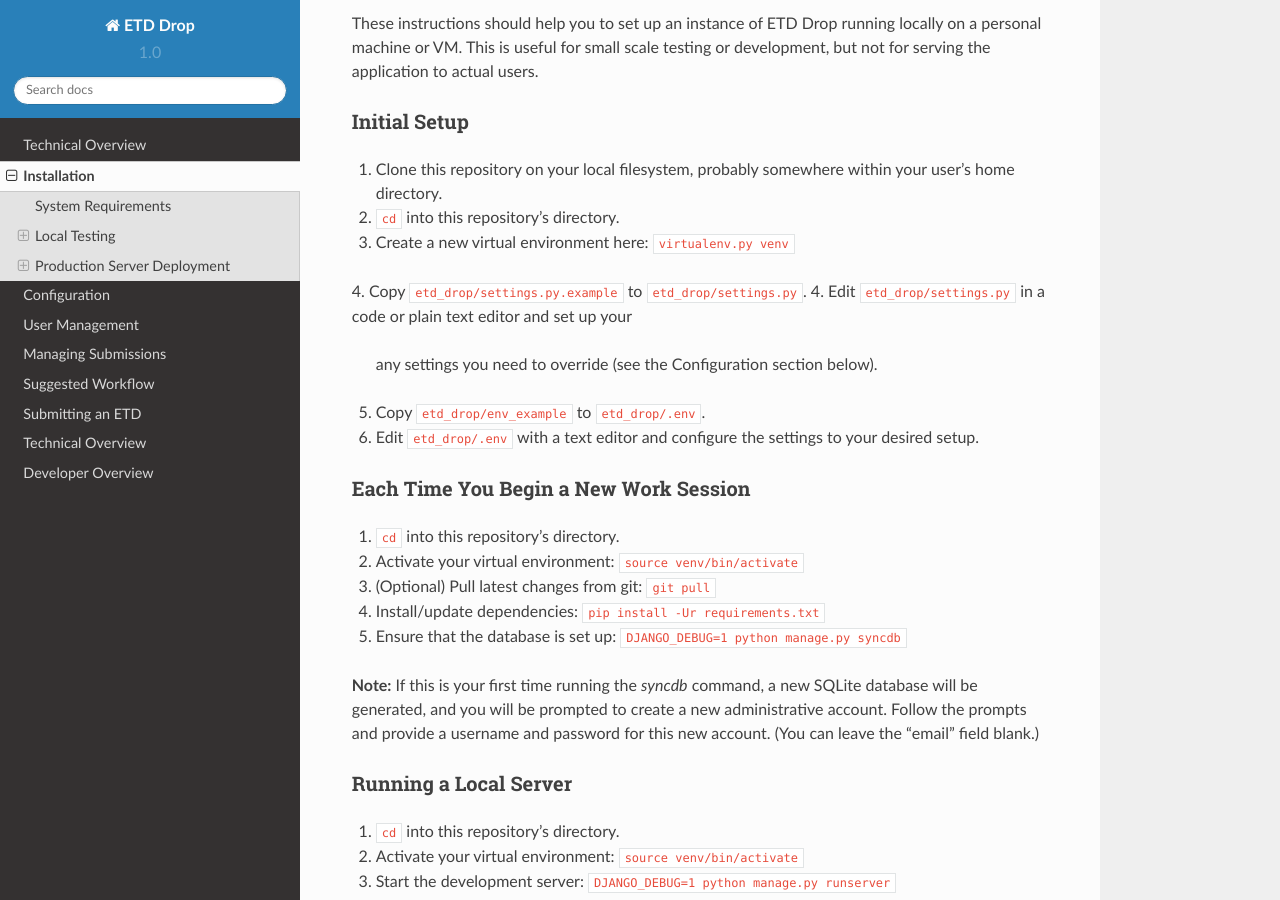
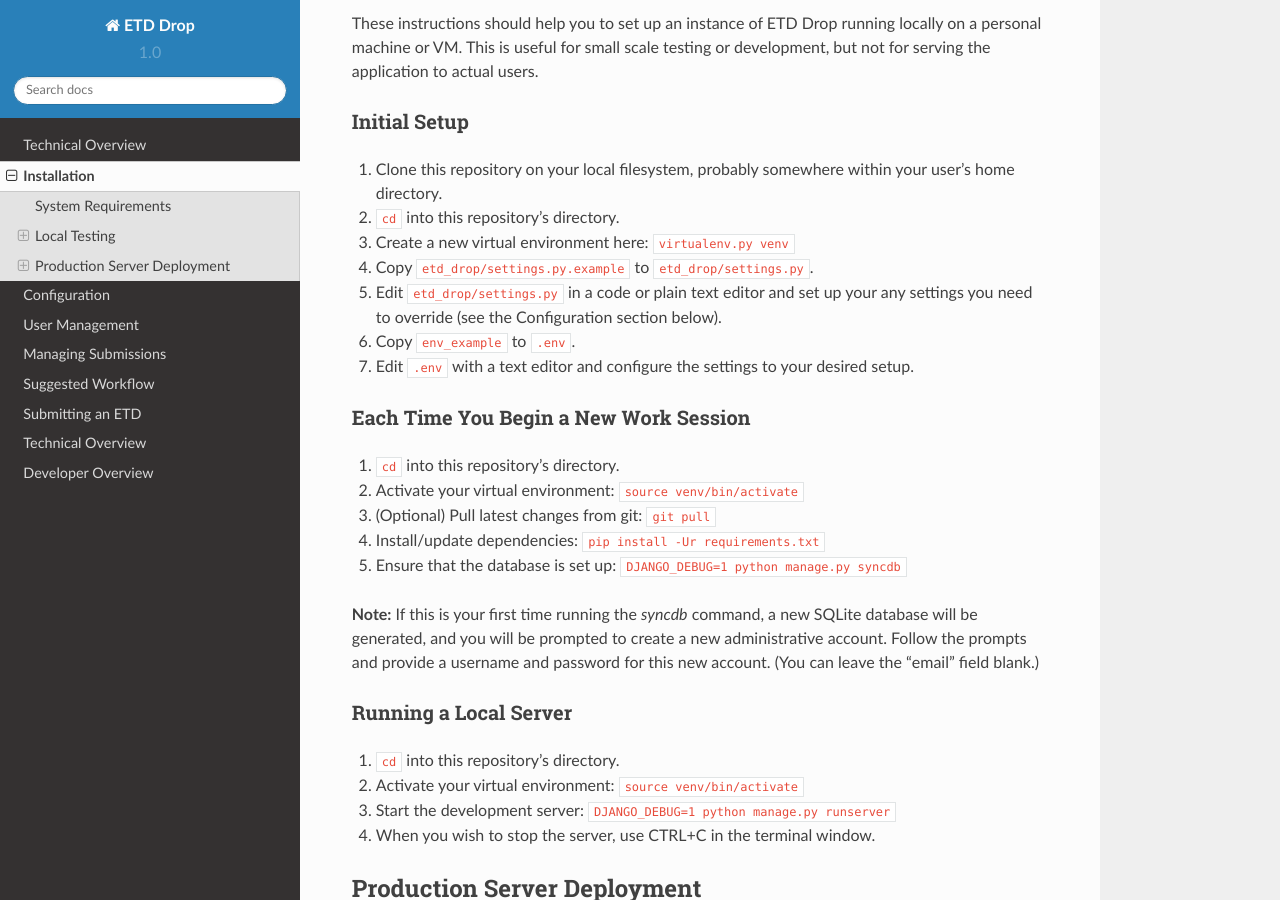
Before and after one commit to MetaArchive/etd-drop, a Sphinx documentation site: the page built from docs/source/installation.rst, in a window 1280 px wide and 900 px high, scrolled down 788 px. Built offline with Sphinx 7.4.7 and the Read the Docs theme 2.0.0, drawn with Linux system fonts in a browser that asks for light colours.

Commit message:
Documentation fixes

```diff
--- a/docs/source/installation.rst
+++ b/docs/source/installation.rst
@@ -34,10 +34,10 @@ Initial Setup
 2. ``cd`` into this repository's directory.
 3. Create a new virtual environment here: ``virtualenv.py venv``
 4. Copy ``etd_drop/settings.py.example`` to ``etd_drop/settings.py``.
-4. Edit ``etd_drop/settings.py`` in a code or plain text editor and set up your
+5. Edit ``etd_drop/settings.py`` in a code or plain text editor and set up your
    any settings you need to override (see the Configuration section below).
-5. Copy ``etd_drop/env_example`` to ``etd_drop/.env``.
-6. Edit ``etd_drop/.env`` with a text editor and configure the settings
+6. Copy ``env_example`` to ``.env``.
+7. Edit ``.env`` with a text editor and configure the settings
    to your desired setup.
 
 Each Time You Begin a New Work Session
```
Also changed, not shown: 1 other file.
